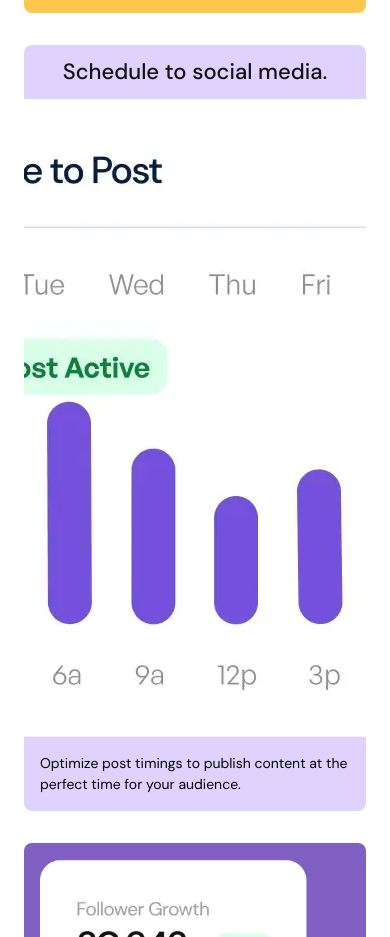
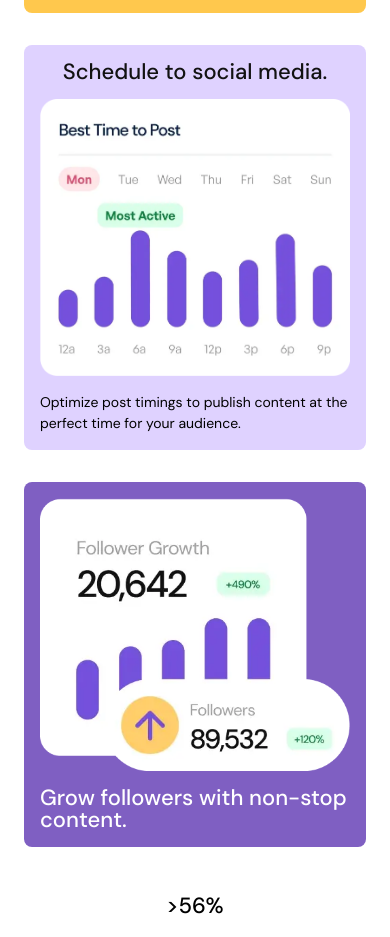
Before and after one commit to giovitazo/BENTO-GRID, a website built with Vite: page index.html in a window 390 px wide. Shown: the part 878-1815 px from the top of the page. Built offline with nearby package versions, Linux system fonts and the light colour scheme.

Commit message:
fixes the schedule to media image for small screens

```diff
--- a/index.html
+++ b/index.html
@@ -45,7 +45,7 @@
       </article>
       <article class="card bg-purple-100 md:col-start-3 md:row-start-1 md:row-span-2">
         <h2 class="text-black">Schedule to social media.</h2>
-        <img class="md:h-[53%] md:w-auto overflow-hidden max-w-unset"
+        <img class="md:h-[53%] md:w-auto md:overflow-hidden md:max-w-unset"
           src="./assets/images/illustration-schedule-posts.webp" alt="">
         <p>Optimize post timings to publish content at the perfect time for your audience.</p>
       </article>
--- a/package.json
+++ b/package.json
@@ -6,10 +6,12 @@
 	"scripts": {
 		"dev": "vite",
 		"build": "vite build",
-    "preview": "vite preview"
+		"preview": "vite preview",
+		"deploy": "gh-pages -d dist"
 	},
 	"devDependencies": {
 		"autoprefixer": "^10.4.20",
+		"gh-pages": "^6.2.0",
 		"postcss": "^8.4.47",
 		"tailwindcss": "^3.4.14",
 		"vite": "^5.4.9"
```
Also changed, not shown: 1 other file. Lines whose indentation alone changed are shown as unchanged.
